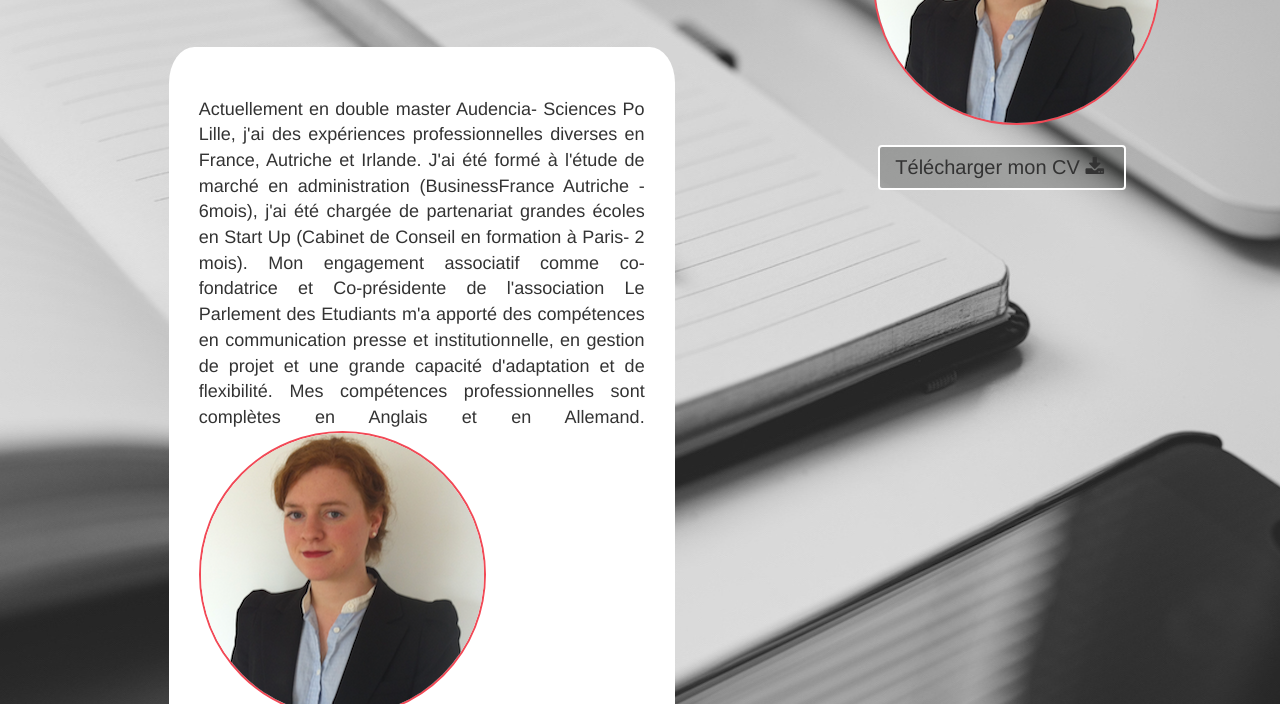
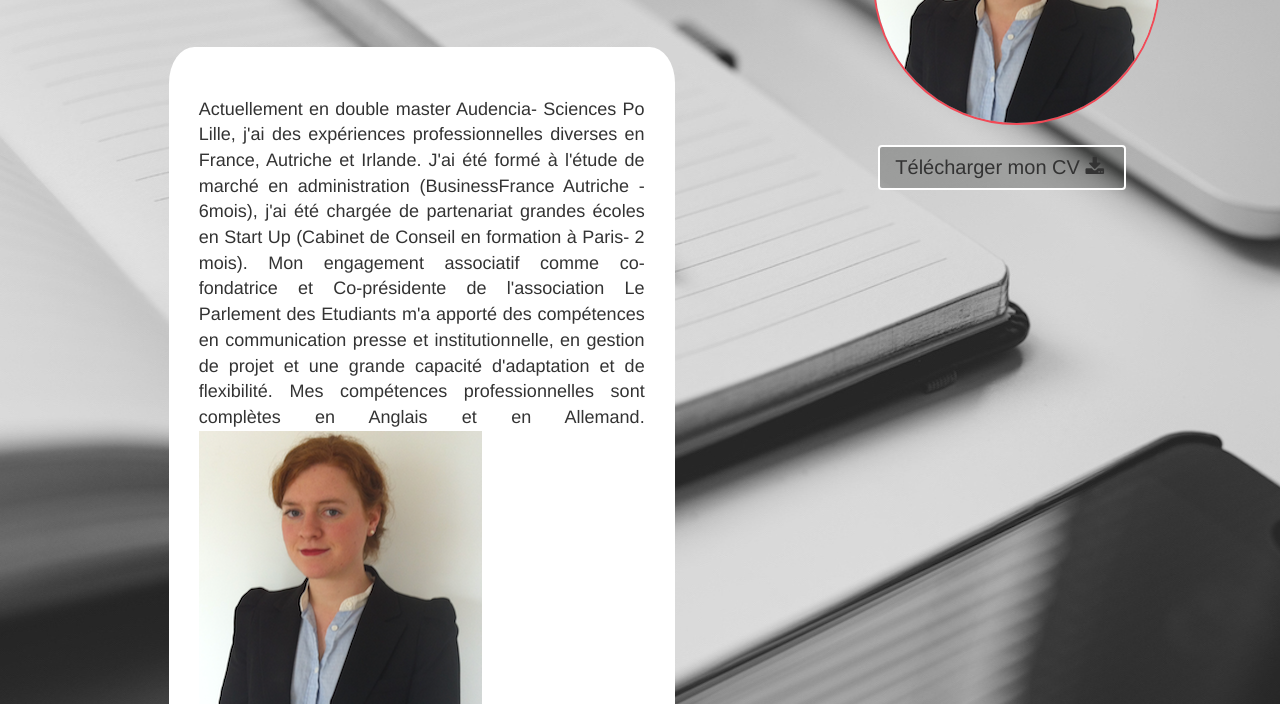
Before and after one commit to cdeboisset/CV, a plain HTML site: page index.html in a window 1280 px wide. Shown: the part 248-952 px from the top of the page. Drawn offline with nearby package versions, Linux system fonts and the light colour scheme.

Commit message:
photo sans ID

```diff
--- a/index.html
+++ b/index.html
@@ -77,7 +77,7 @@
 
                   <div id="text-block">
                   Actuellement en double master Audencia- Sciences Po Lille, j'ai des expériences professionnelles diverses en France, Autriche et Irlande. J'ai été formé à l'étude de marché en administration (BusinessFrance Autriche - 6mois), j'ai été chargée de partenariat grandes écoles en Start Up (Cabinet de Conseil en formation à Paris- 2 mois). Mon engagement associatif comme co-fondatrice et Co-présidente de l'association Le Parlement des Etudiants m'a apporté des compétences en communication presse et institutionnelle, en gestion de projet et une grande capacité d'adaptation et de flexibilité. Mes compétences professionnelles sont complètes en Anglais et en Allemand.
-                  <img id="profil" src="profil.png">
+                  <img  src="profil.png">
                   </div>
               </div>
 
```
